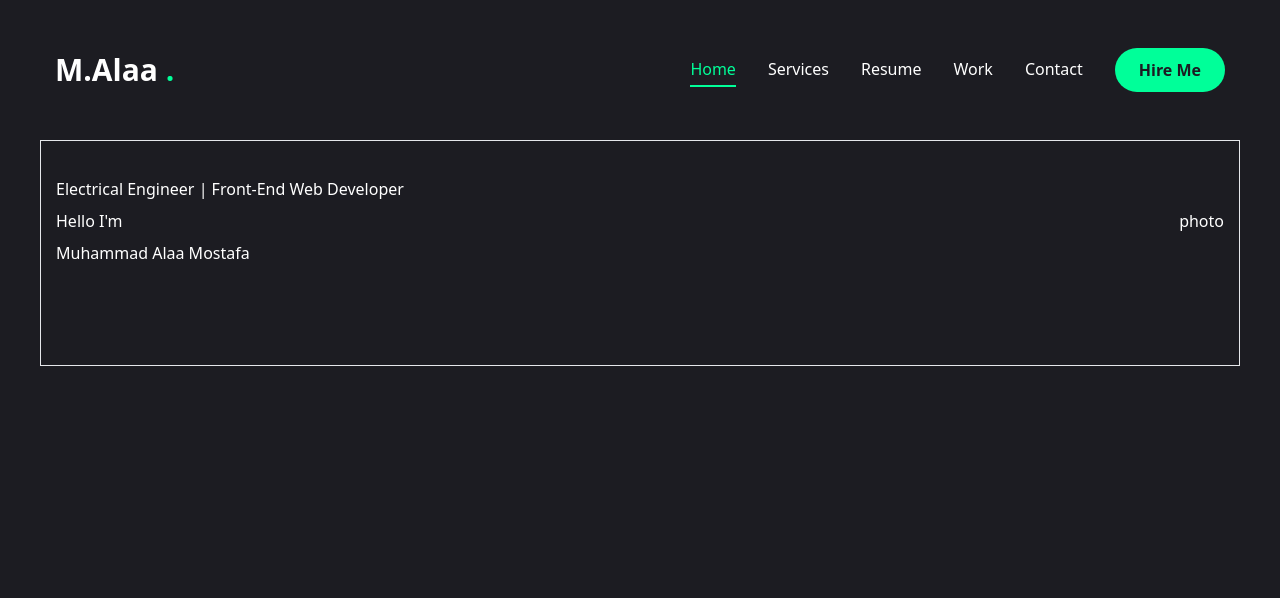
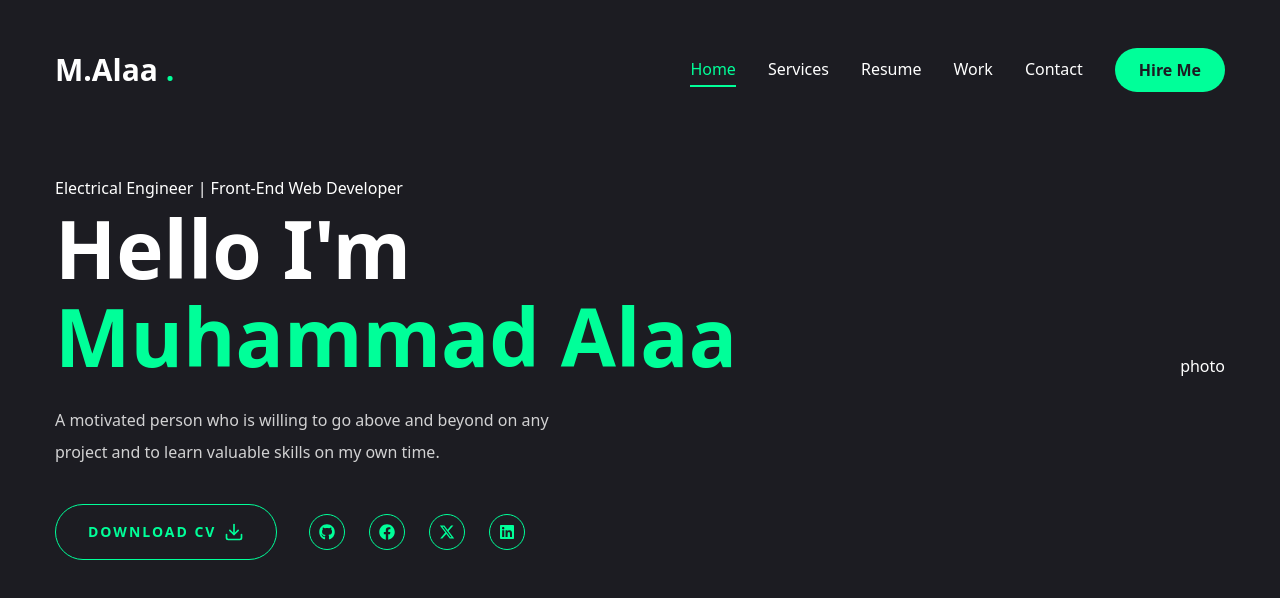
Before and after one commit to muhammadalaa20/nextjs-portfolio, a Next.js app: page / in a window 1280 px wide. Shown: the top 598 px of the page. Built offline with nearby package versions, Linux system fonts and the light colour scheme.

Commit message:
add the social links and now adding my cv

```diff
--- a/app/globals.css
+++ b/app/globals.css
@@ -8,4 +8,13 @@
   body{
     @apply font-primary bg-primary text-white leading-loose;
   }
+  .h1{
+    @apply text-[48px] xl:text-[80px] leading-[1.1] font-semibold;
+  }
+  .h2{
+    @apply text-[36px] xl:text-[40px] leading-[1.1] font-semibold;
+  }
+  .h3{
+    @apply text-[20px] xl:text-[24px] leading-[1.1] font-semibold;
+  }
 }
--- a/app/page.js
+++ b/app/page.js
@@ -1,20 +1,34 @@
 import { Button } from "@/components/ui/button"
 import { FiDownload } from "react-icons/fi";
-
+import Socials from "@/components/Socials";
 export default function Home() {
   return (
     <main>
       <section className="h-full">
-        <div className="container mx-auto border">
+        <div className="container mx-auto">
           <div className="flex flex-col xl:flex-row items-center justify-between xl:pt-8 xl:pb-24">
-
+            {/*left side of the home page text area*/ }
             <div className="text-center xl:text-left">
-
-              <span>Electrical Engineer | Front-End Web Developer</span>
-              <h1>Hello I'm <br /> <span>Muhammad Alaa Mostafa</span> </h1>
-
+              <span className="hover:text-accent">Electrical Engineer | Front-End Web Developer</span>
+              <h1 className="h1 mb-6">Hello I'm <br /> <span className="text-accent">Muhammad Alaa</span> </h1>
+              <p className="max-w-[500px] mb-9 text-white/80">A motivated person who is willing to go above and beyond on any project and to learn valuable skills on my own time.</p>
+            {/* the download cv button */}
+              <div className="flex flex-col xl:flex-row items-center gap-8">
+                  <Button variant="outline" size="lg" className="uppercase flex items-center gap-2">
+                    <span>Download CV</span>
+                    <FiDownload className="text-xl"/>
+                  </Button>
+                  <div className="socials mb-8 xl:mb-0">
+                    <Socials
+                    containerStyles="flex gap-6"
+                    iconStyles="w-9 h-9 border border-accent rounded-full flex items-center justify-center
+                    text-accent text-base hover:bg-accent hover:text-primary hover:transition-all duration-500"
+                    />
+                  </div>
+              </div>
             </div>
 
+            {/*right side of the home page the image area */}
             <div>
 
               photo
--- a/components/Header.jsx
+++ b/components/Header.jsx
@@ -14,7 +14,7 @@
                 </Link>
 
                 {/*desktop nav*/}
-                <div className="hidden lg:flex items-center gap-8">
+                <div className="hidden xl:flex items-center gap-8">
                 <Nav />
                 <Link href="/contact">
                     <Button>Hire Me</Button>
@@ -22,7 +22,7 @@
                 </div>
 
                 {/*mobile nav*/}
-                <div className="lg:hidden">
+                <div className="xl:hidden">
                    <MobileNav />
                 </div>
 
--- /dev/null
+++ b/components/Socials.jsx
@@ -0,0 +1,22 @@
+import Link from "next/link";
+import { FaGithub, FaFacebook, FaLinkedin} from "react-icons/fa";
+import { FaXTwitter } from "react-icons/fa6";
+
+const social=[
+    {icon: <FaGithub/>, path: "https://github.com/muhammadalaa20"},
+    {icon: <FaFacebook/>, path: "https://www.facebook.com/MuhammadAlaa20"},
+    {icon: <FaXTwitter/>, path: "https://x.com/Muhammadalaa20"},
+    {icon: <FaLinkedin/>, path: "https://www.linkedin.com/in/muhammadalaa84/"},
+]
+
+export default function Socials ({containerStyles, iconStyles}) {
+    return(
+        <div className={containerStyles}>
+        {social.map(({icon, path}, index) => (
+            <Link key={index} href={path} target="_blank" rel="noreferrer" className={iconStyles}>
+                    {icon}
+            </Link>
+        ))}
+        </div>
+    )
+}
```
